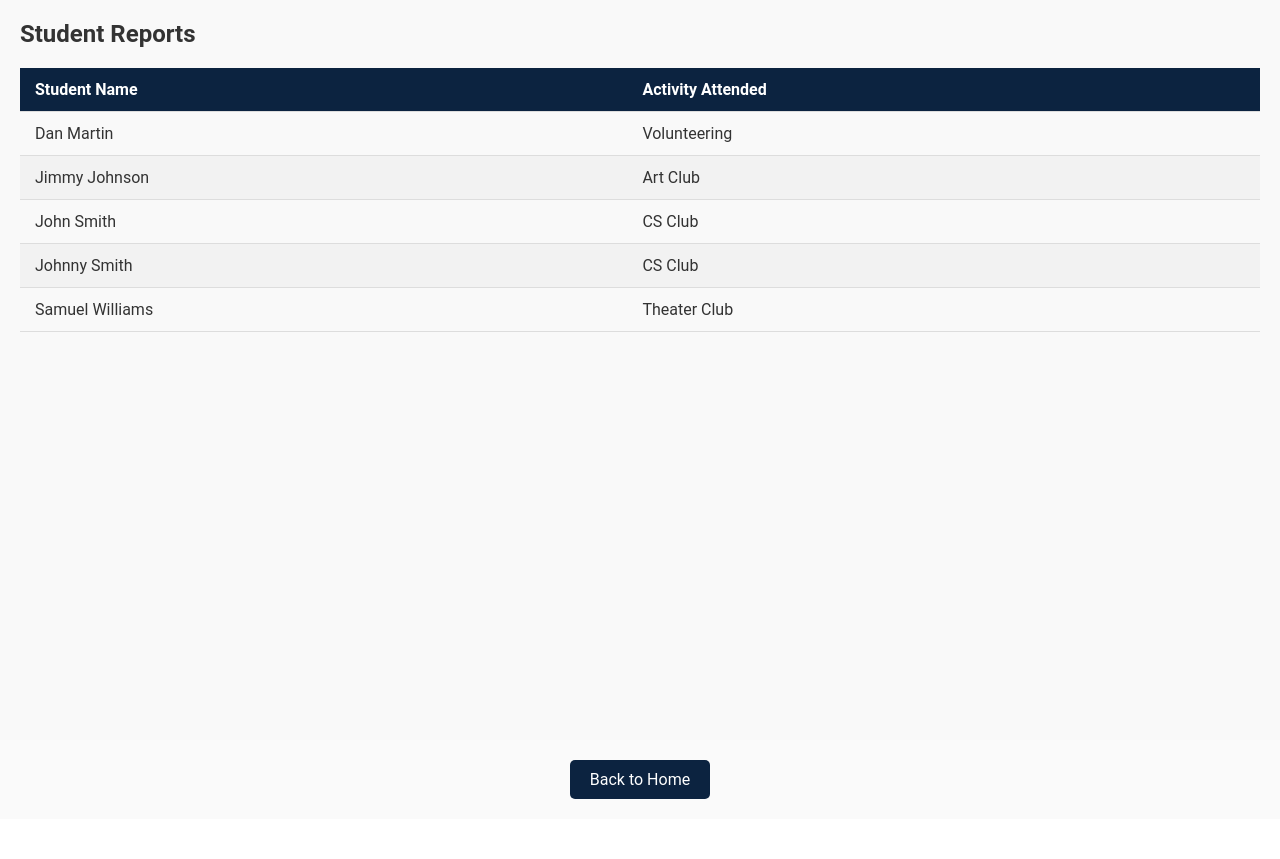
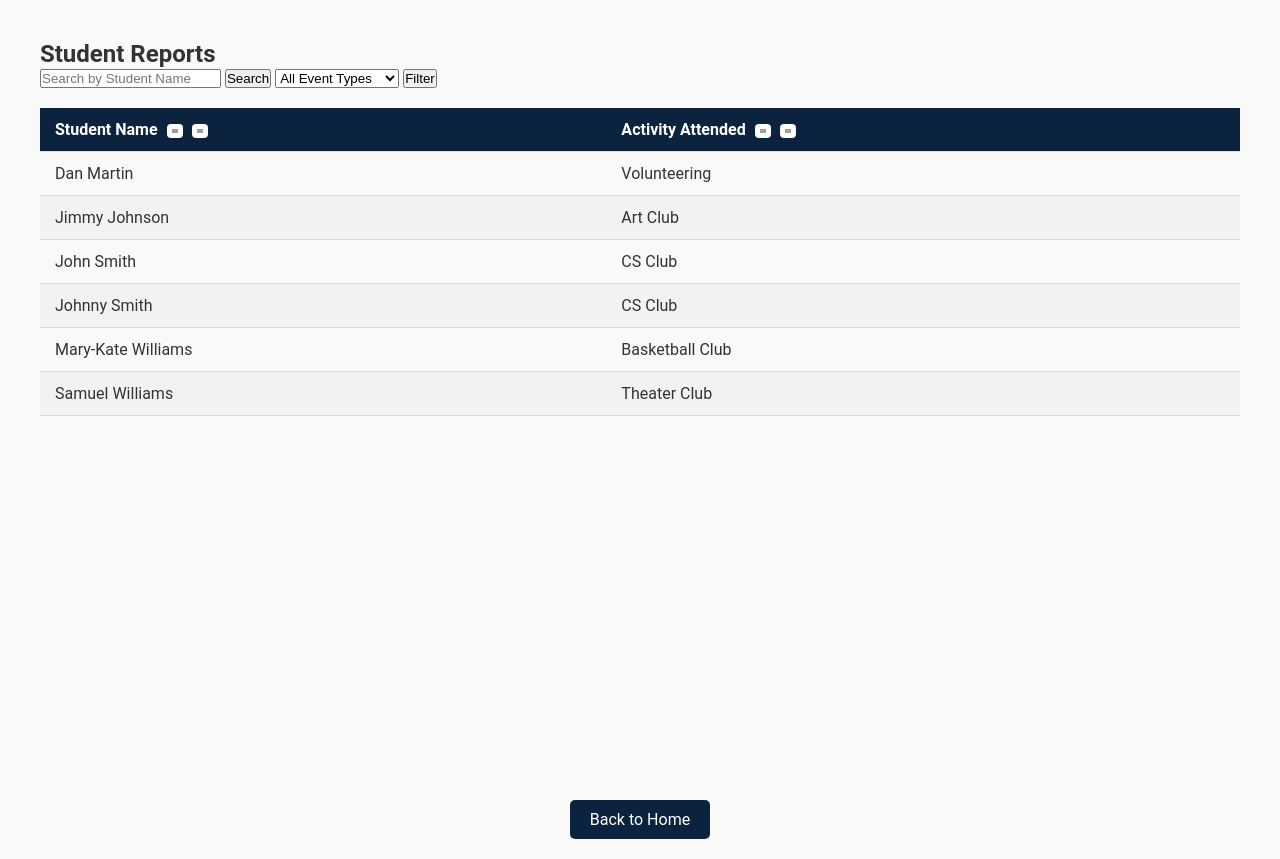
Before and after one commit to cs261f24/CSDept1, a Flask app: page /reports?sort=name in a window 1280 px wide. Shown: the part 44-903 px from the top of the page. Before the commit the page ends 843 px from the top, so only its background shows below. Run offline with Flask 3, Linux system fonts and the light colour scheme; data comes from the database, SQL or seed files in the repository; grey boxes are pictures that could not be loaded.

Commit message:
Search and sort feature with CSS style changes

```diff
--- a/app.py
+++ b/app.py
@@ -40,19 +40,33 @@ def init_db():
     with app.open_resource('example_reports.sql') as f:
         db.executescript(f.read().decode('utf8'))
 
-def get_reports():
-    """
-    Returns a list of reports sorted by name.
-    """
+def get_reports(sort_by, search_query, event_type):
     conn = get_db()
     cur = conn.cursor()
 
+    # Base query
     query = '''
-SELECT name, event
-FROM reports
-ORDER BY name'''
+    SELECT name, event
+    FROM reports
+    WHERE name LIKE ?'''
 
-    cur.execute(query)
+    query_params = [f'%{search_query}%']
+
+    if event_type:
+        query += ' AND event = ?'
+        query_params.append(event_type)
+
+    # Add sorting
+    if sort_by == 'event':
+        query += ' ORDER BY event'
+    elif sort_by == 'event_desc':
+        query += ' ORDER BY event DESC'
+    elif sort_by == 'name_desc':
+        query += ' ORDER BY name DESC'
+    else:  # Default is sorting by name
+        query += ' ORDER BY name'
+
+    cur.execute(query, query_params)
     return cur.fetchall()
 
 @app.route('/index')
@@ -71,7 +85,11 @@ def reports():
     is passed as the positional parameter items, which is then accessible
     within the template.
     """
-    return render_template('reports.html', reports=get_reports())
+    search_query = request.args.get('search', '').strip()  # Get the search query
+    event_type = request.args.get('event_type', '')  # Get the event type
+    sort_by = request.args.get('sort', 'name')  # Default sort by name
+    reports = get_reports(sort_by, search_query, event_type)  # Pass all parameters
+    return render_template('reports.html', reports=reports)
 
 # Add route to display events and add a new event
 @app.route('/events', methods=['GET', 'POST'])
--- a/example_reports.sql
+++ b/example_reports.sql
@@ -13,6 +13,8 @@ INSERT INTO reports(name, event) VALUES('Johnny Smith', 'CS Club');
 INSERT INTO reports(name, event) VALUES('Dan Martin', 'Volunteering');
 INSERT INTO reports(name, event) VALUES('Jimmy Johnson', 'Art Club');
 INSERT INTO reports(name, event) VALUES('Samuel Williams', 'Theater Club');
+INSERT INTO reports(name, event) VALUES('Mary-Kate Williams ', 'Basketball Club');
+
 
 /* If the events table exists, it is dropped */
 DROP TABLE IF EXISTS events;
--- a/static/css/styles.css
+++ b/static/css/styles.css
@@ -209,3 +209,30 @@ section {
         width: 300px; /* Resize image for smaller screens */
     }
 }
+
+
+.sort-indicator {
+    display: inline-block; /* Aligns the icon with text */
+    margin-left: 5px; /* Space between text and icon */
+}
+
+.sort-icon {
+    width: 16px; /* Set the desired width of the icon */
+    height: auto; /* Maintain aspect ratio */
+    vertical-align: middle; /* Align with text */
+    cursor: pointer; /* Pointer cursor on hover */
+    transition: transform 0.2s; /* Smooth transition for scaling */
+    background-color: white; /* Button color */
+    border-radius: 4px; /* Optional: rounded corners */
+    padding: 5px; /* Padding for better appearance */
+}
+
+/* Hover effect */
+.sort-indicator:hover .sort-icon {
+    transform: scale(1.1); /* Slightly enlarge the icon on hover */
+}
+
+/* Optional: Add some additional styles for the sort indicators */
+.sort-indicator img {
+    filter: invert(0); /* Keep the icon color */
+}
--- a/templates/reports.html
+++ b/templates/reports.html
@@ -19,13 +19,48 @@
 
     <section>
         <!-- Creates a table to show attributes of reports -->
+
+        <section>
             <h2>Student Reports</h2>
+
+            <!-- Search Form -->
+            <form method="GET" action="/reports" class="search-form">
+                <input type="text" name="search" placeholder="Search by Student Name" class="search-bar">
+                <button type="submit" class="search-button">Search</button>
+
+                <!-- Dropdown for Event Type -->
+                <select name="event_type" class="event-dropdown">
+                    <option value="">All Event Types</option>
+                    <option value="Workshop">Workshop</option>
+                    <option value="CS Club Meeting">CS Club Meeting</option>
+                    <option value="Advising Meeting">Advising Meeting</option>
+                    <option value="Guest Speaker">Guest Speaker</option>
+                </select>
+                <button type="submit" class="filter-button">Filter</button>
+            </form>
+
             <div class="table-container">
                 <table class="activities-table">
                     <thead>
                         <tr>
-                        <th>Student Name</th>
-                        <th>Activity Attended</th>
+                            <th>
+                                Student Name
+                                <a href="/reports?sort=name" class="sort-indicator">
+                                    <img src="https://static-00.iconduck.com/assets.00/sort-icon-512x410-1kpy040x.png" alt="Sort by Name Ascending" class="sort-icon">
+                                </a>
+                                <a href="/reports?sort=name_desc" class="sort-indicator">
+                                    <img src="https://static-00.iconduck.com/assets.00/sort-icon-512x410-1kpy040x.png" alt="Sort by Name Descending" class="sort-icon">
+                                </a>
+                            </th>
+                            <th>
+                                Activity Attended
+                                <a href="/reports?sort=event" class="sort-indicator">
+                                    <img src="https://static-00.iconduck.com/assets.00/sort-icon-512x410-1kpy040x.png" alt="Sort by Event Ascending" class="sort-icon">
+                                </a>
+                                <a href="/reports?sort=event_desc" class="sort-indicator">
+                                    <img src="https://static-00.iconduck.com/assets.00/sort-icon-512x410-1kpy040x.png" alt="Sort by Event Descending" class="sort-icon">
+                                </a>
+                            </th>
                         </tr>
                     </thead>
                     <tbody>
@@ -40,9 +75,14 @@
             </div>
         </section>
 
+
+
+
+    </section>
+    <!-- Form for Sorting By Name -->
     <!-- home button on bottom of page -->
     <div class="centered">
-        <a href="/" class="back-home">Back to Home</a>
+        <a href="/index" class="back-home">Back to Home</a>
     </div>
 </body>
 </html>
```
Also changed, not shown: 1 other file. Lines whose indentation alone changed are shown as unchanged.
